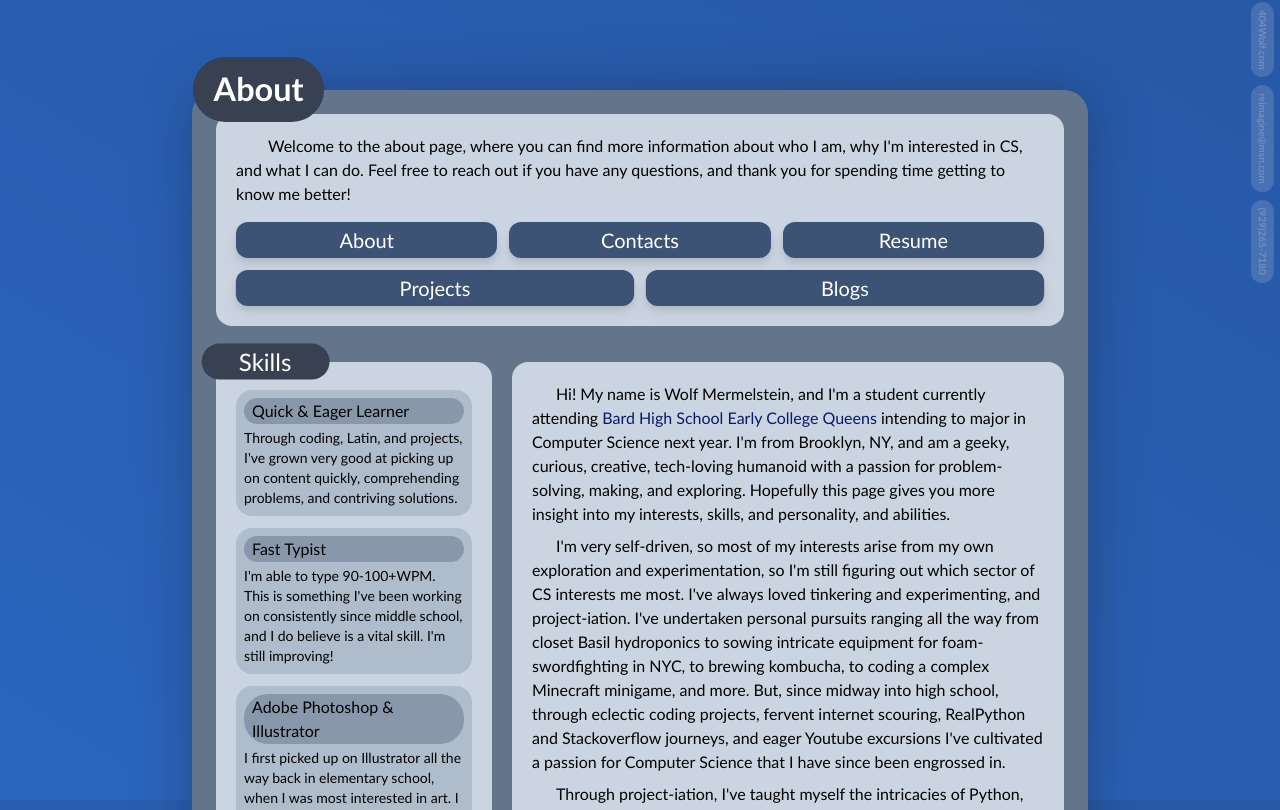
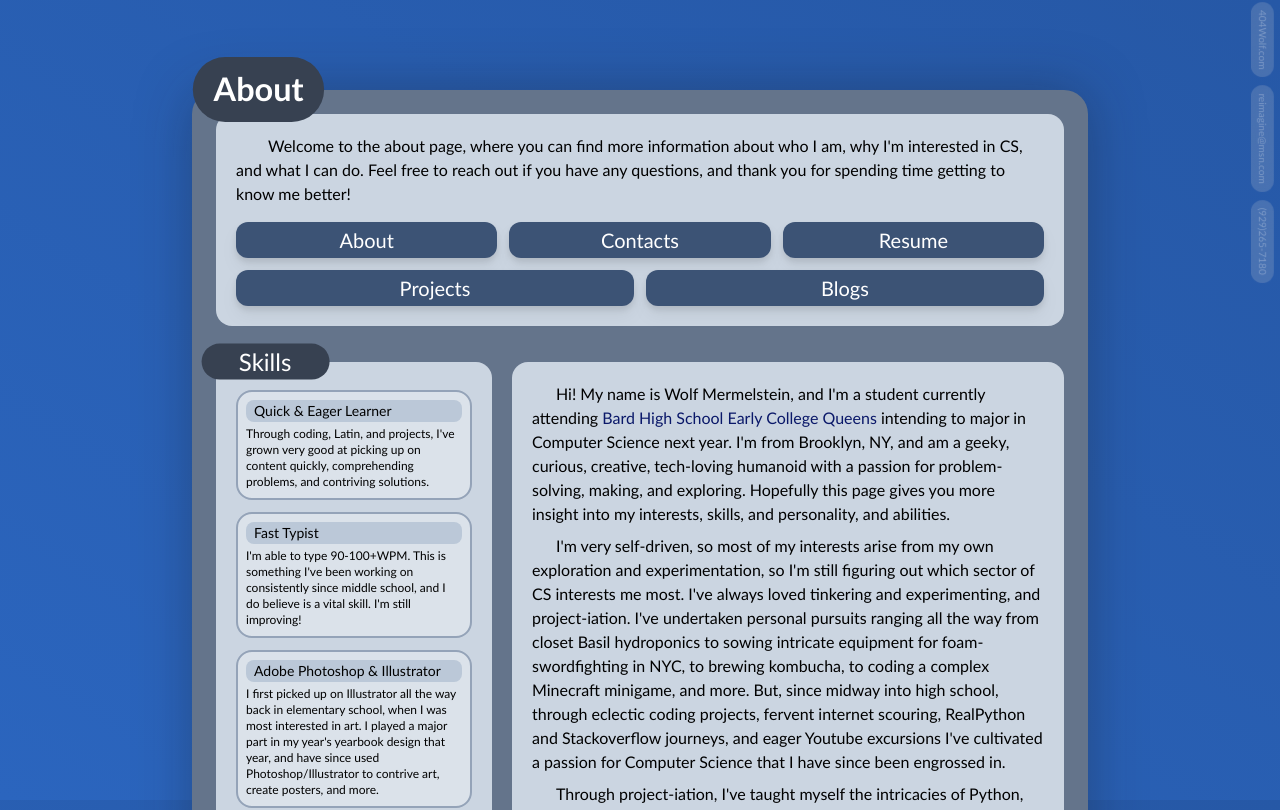
Before and after one commit to 404Wolf/404Wolf.com, a Next.js app: page /about in a window 1280 px wide. Shown: the top 810 px of the page. Built offline with nearby package versions, Linux system fonts and the light colour scheme.

Commit message:
Improve about

```diff
--- a/src/components/about/AboutSkill.tsx
+++ b/src/components/about/AboutSkill.tsx
@@ -5,12 +5,12 @@ interface AboutSkillProps {
 
 const AboutSkill = ({ name, children }: AboutSkillProps) => {
     return (
-        <div className="flex flex-col gap-1 bg-slate-400/50 rounded-2xl p-2">
-            <div className="bg-slate-500/50 px-2 py-px rounded-xl sm:rounded-3xl">
+        <div className="flex flex-col gap-1 bg-[#dbe2ea] border-slate-400 border-2 rounded-2xl p-2">
+            <div className="text-sm bg-[#bbc8d8] px-2 py-px rounded-lg">
                 <h1>{name}</h1>
             </div>
 
-            <p className="text-sm">
+            <p className="text-xs">
                 {children}
             </p>
         </div>
--- a/src/components/about/BasisAbout.tsx
+++ b/src/components/about/BasisAbout.tsx
@@ -1,6 +1,5 @@
 import Tile from "../misc/Tile";
-import ReactMarkdown from "react-markdown";
-import { SetStateAction, useEffect, useState } from "react";
+import { useState } from "react";
 
 const BasicAbout = () => {
     const [ aboutMe, setAboutMe ] = useState("");
```
